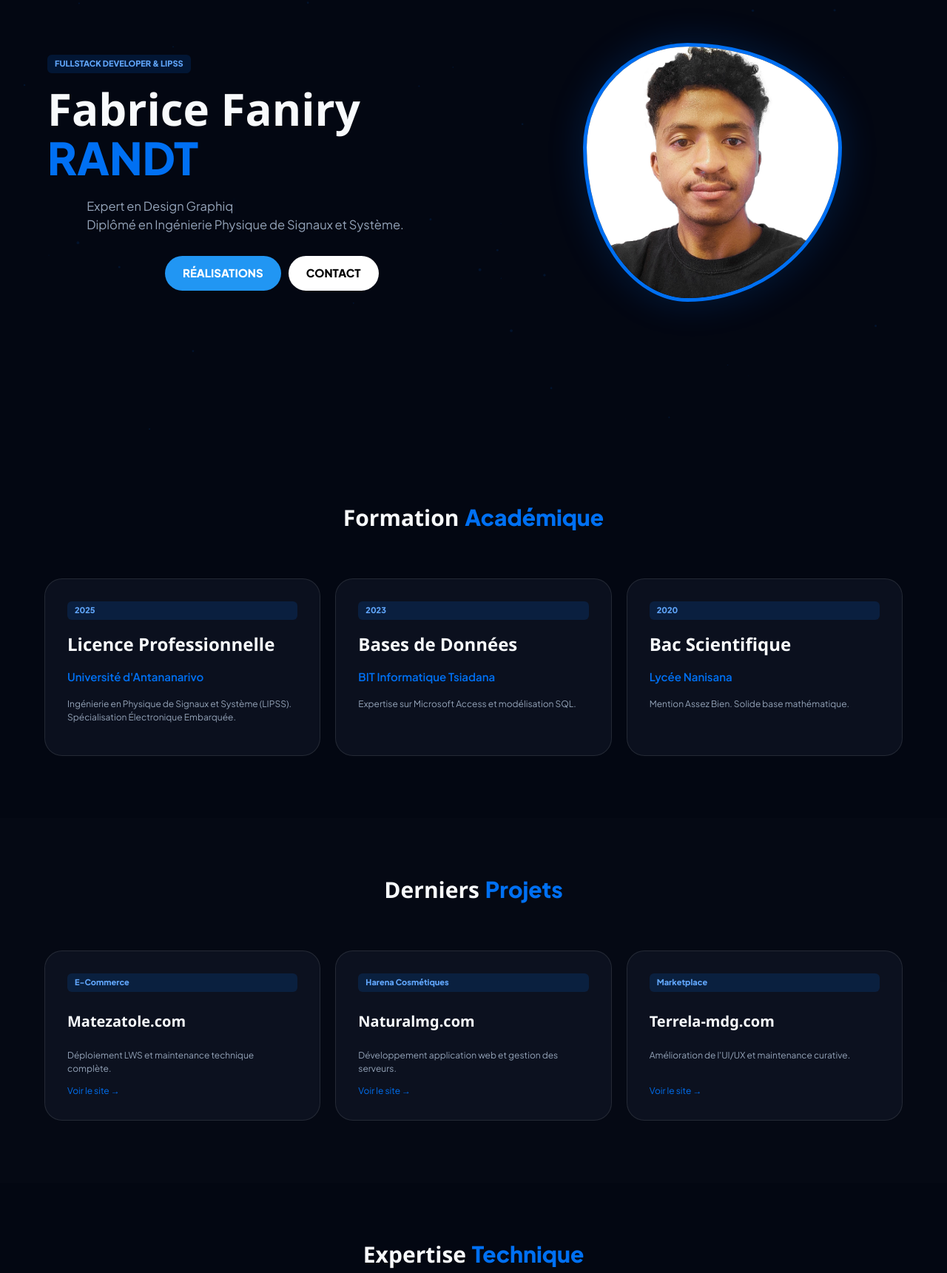
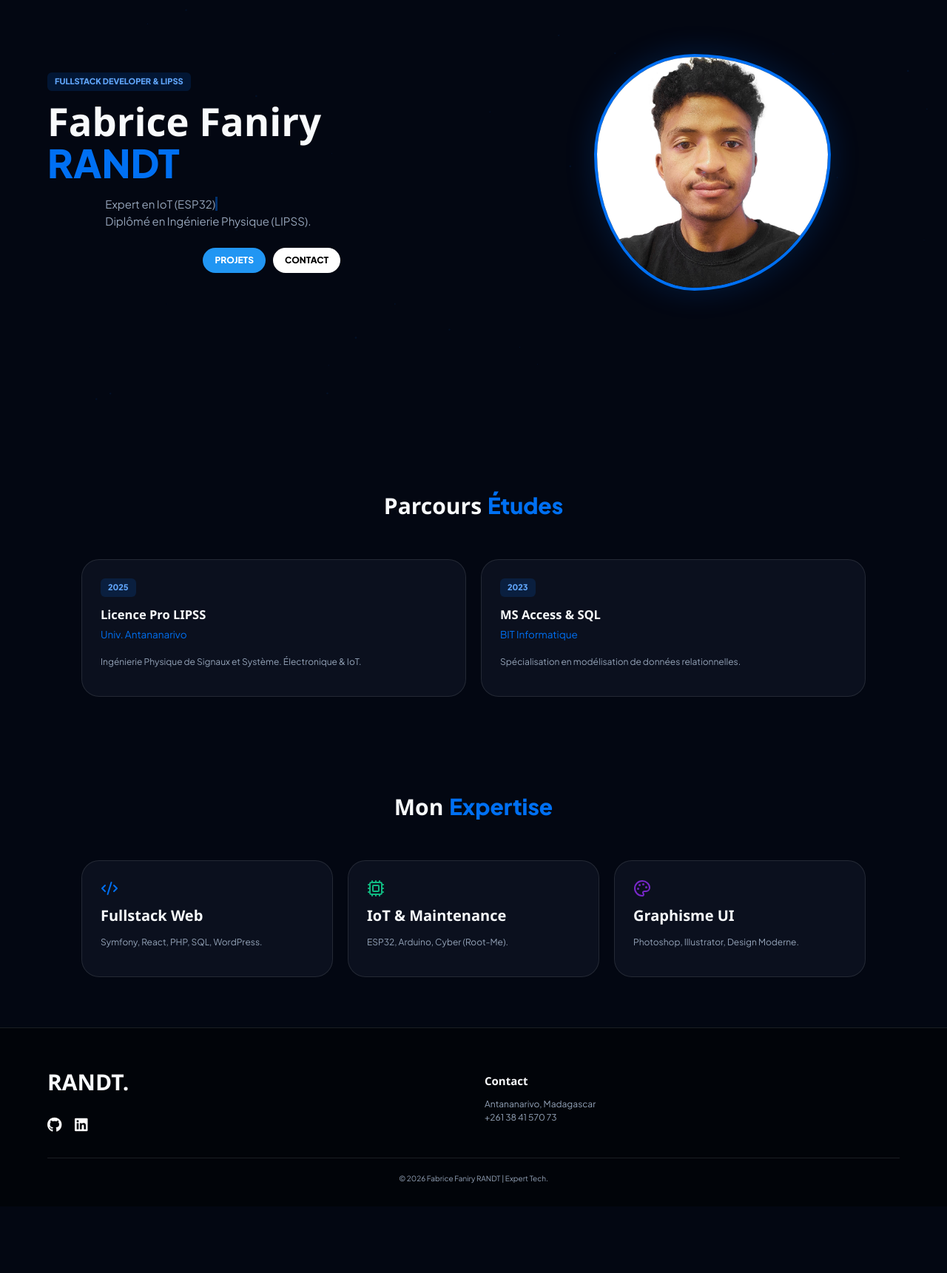
Before and after one commit to FabriceFaniryRANDT4050/randtfabricefaniry_portfolio, a plain HTML site: page index.html in a window 1280 px wide. Shown: the part 197-1918 px from the top of the page at 74% size. After the commit the page ends 1828 px from the top, so only its background shows below. Drawn offline with nearby package versions, Linux system fonts and the light colour scheme.

Commit message:
Update index.html V1.5

```diff
--- a/index.html
+++ b/index.html
@@ -25,44 +25,41 @@
 
         #bg-canvas { position: fixed; top: 0; left: 0; z-index: -1; opacity: 0.3; pointer-events: none; }
 
-        /* HEADER RESPONSIVE */
+        /* HEADER & NAVIGATION */
         .main-header {
             position: fixed; top: 0; width: 100%; z-index: 1000;
             background: rgba(3, 7, 18, 0.85); backdrop-filter: blur(20px);
-            border-bottom: 1px solid var(--border); padding: 10px 5%;
+            border-bottom: 1px solid var(--border); padding: 12px 5%;
             display: flex; justify-content: space-between; align-items: center;
         }
-        .nav-links { display: flex; gap: 20px; }
+
+        .nav-links { display: flex; gap: 25px; }
         .nav-links a { color: var(--text-dim); text-decoration: none; font-size: 13px; font-weight: 600; transition: 0.3s; }
         .nav-links a:hover { color: var(--primary); }
 
+        /* HAMBURGER MENU */
+        .menu-btn { display: none; background: none; border: none; color: white; font-size: 24px; cursor: pointer; z-index: 1100; }
+
+        .mobile-nav {
+            position: fixed; top: 0; right: -100%; width: 70%; height: 100vh;
+            background: #030712; z-index: 1050; display: flex; flex-direction: column;
+            justify-content: center; align-items: center; gap: 30px;
+            transition: 0.4s cubic-bezier(0.4, 0, 0.2, 1); border-left: 1px solid var(--border);
+        }
+        .mobile-nav.active { right: 0; }
+        .mobile-nav a { font-size: 1.2rem; color: white; text-decoration: none; font-weight: 700; }
+
         /* --- HERO SECTION RESPONSIVE --- */
-        .hero {
-            min-height: 100vh;
-            display: flex;
-            align-items: center;
-            justify-content: center;
-            padding: 120px 5% 60px;
-        }
-        .hero-container {
-            max-width: 1200px;
-            width: 100%;
-            display: flex;
-            align-items: center;
-            justify-content: space-between;
-            gap: 40px;
-        }
+        .hero { min-height: 100vh; display: flex; align-items: center; justify-content: center; padding: 100px 5% 40px; }
+        .hero-container { max-width: 1200px; width: 100%; display: flex; align-items: center; gap: 40px; }
 
         .profile-box { flex: 1; display: flex; justify-content: center; }
         .profile-img {
-            width: 100%;
-            max-width: 350px;
-            aspect-ratio: 1/1;
+            width: 100%; max-width: 320px; aspect-ratio: 1/1;
             border-radius: 30% 70% 70% 30% / 30% 30% 70% 70%;
-            object-fit: cover;
-            border: 5px solid var(--primary);
+            object-fit: cover; border: 4px solid var(--primary);
             animation: morph 8s ease-in-out infinite;
-            box-shadow: 0 0 50px rgba(0, 112, 243, 0.2);
+            box-shadow: 0 0 40px rgba(0, 112, 243, 0.2);
         }
         @keyframes morph {
             0%, 100% { border-radius: 30% 70% 70% 30% / 30% 30% 70% 70%; }
@@ -70,64 +67,34 @@
         }
 
         .hero-text { flex: 1.2; }
-        .hero-text h1 { font-size: clamp(2rem, 6vw, 4rem); font-weight: 800; line-height: 1.1; margin: 0; }
+        .hero-text h1 { font-size: clamp(2rem, 5vw, 3.5rem); font-weight: 800; line-height: 1.1; margin: 0; }
         .typing-effect { border-right: 3px solid var(--primary); animation: blink 0.7s infinite; }
         @keyframes blink { 50% { border-color: transparent; } }
 
-        /* --- BENTO GRID SYSTEM RESPONSIVE --- */
-        .bento-grid {
-            display: grid;
-            grid-template-columns: repeat(auto-fit, minmax(300px, 1fr));
-            gap: 20px;
-            max-width: 1200px;
-            margin: 0 auto;
-            padding: 20px;
-        }
-        .card {
-            background: var(--card-bg);
-            border: 1px solid var(--border);
-            border-radius: 24px;
-            padding: 30px;
-            transition: 0.4s ease;
-            position: relative;
-            overflow: hidden;
-            display: flex;
-            flex-direction: column;
-            height: 100%;
-        }
+        /* --- CARDS & GRID --- */
+        .bento-grid { display: grid; grid-template-columns: repeat(auto-fit, minmax(300px, 1fr)); gap: 20px; max-width: 1200px; margin: 0 auto; padding: 20px; }
+        .card { background: var(--card-bg); border: 1px solid var(--border); border-radius: 24px; padding: 25px; transition: 0.4s; height: 100%; display: flex; flex-direction: column; }
         .card:hover { border-color: var(--primary); transform: translateY(-5px); background: rgba(255,255,255,0.05); }
+        .tag { background: rgba(0, 112, 243, 0.15); color: #60a5fa; padding: 4px 10px; border-radius: 6px; font-size: 11px; font-weight: 700; display: inline-block; margin-bottom: 12px; width: fit-content; }
 
-        .tag { background: rgba(0, 112, 243, 0.15); color: #60a5fa; padding: 4px 10px; border-radius: 6px; font-size: 11px; font-weight: 700; display: inline-block; margin-bottom: 15px; }
-        .skill-item { display: flex; align-items: flex-start; gap: 10px; margin-bottom: 12px; }
-        .skill-item i { color: var(--primary); margin-top: 4px; font-size: 0.9rem; }
+        /* --- FOOTER --- */
+        .footer { background: #010409; border-top: 1px solid var(--border); padding: 50px 5% 30px; }
+        .footer-grid { display: grid; grid-template-columns: repeat(auto-fit, minmax(200px, 1fr)); gap: 30px; max-width: 1200px; margin: 0 auto; }
 
-        /* --- FOOTER GRID --- */
-        .footer { background: #010409; border-top: 1px solid var(--border); padding: 60px 5% 30px; }
-        .footer-grid {
-            display: grid;
-            grid-template-columns: repeat(auto-fit, minmax(200px, 1fr));
-            gap: 40px;
-            max-width: 1200px;
-            margin: 0 auto;
-        }
-
-        /* --- ANIMATIONS DE SCROLL --- */
+        /* --- REVEAL --- */
         .reveal { opacity: 0; transform: translateY(30px); transition: 0.8s ease-out; }
         .reveal.active { opacity: 1; transform: translateY(0); }
 
-        /* --- MEDIA QUERIES --- */
+        /* --- MOBILE ADJUSTMENTS --- */
         @media (max-width: 992px) {
-            .hero-container { flex-direction: column; text-align: center; gap: 40px; }
+            .hero-container { flex-direction: column; text-align: center; }
             .hero-text { order: 2; }
-            .profile-box { order: 1; }
-            .nav-links { display: none; } /* On cache le menu sur petit mobile pour simplifier */
-        }
-
-        @media (max-width: 480px) {
-            .hero { padding-top: 100px; }
+            .profile-box { order: 1; margin-bottom: 20px; }
+            .profile-img { max-width: 180px; } /* Taille réduite sur mobile */
+            .nav-links { display: none; }
+            .menu-btn { display: block; }
             .hero-text h1 { font-size: 2.2rem; }
-            .card { padding: 20px; }
-            .bento-grid { grid-template-columns: 1fr; }
+            .hero-text p { font-size: 1rem; margin-bottom: 20px; }
         }
     </style>
 </head>
@@ -136,111 +103,89 @@
     <canvas id="bg-canvas"></canvas>
 
     <header class="main-header">
-        <div style="display: flex; align-items: center; gap: 12px;">
-            <img src="MonLogo.png" alt="Logo" style="height:30px" onerror="this.src='https://cdn-icons-png.flaticon.com/512/606/606203.png'">
-            <span style="font-weight: 800; font-size: 1.1rem; letter-spacing: 1px;">RANDT.</span>
+        <div style="display: flex; align-items: center; gap: 10px;">
+            <img src="MonLogo.png" alt="Logo" style="height:28px" onerror="this.src='https://cdn-icons-png.flaticon.com/512/606/606203.png'">
+            <span style="font-weight: 800; font-size: 1.1rem;">RANDT.</span>
         </div>
+
         <nav class="nav-links">
             <a href="#home">ACCUEIL</a>
             <a href="#parcours">PARCOURS</a>
             <a href="#projets">PROJETS</a>
             <a href="#expertise">EXPERTISE</a>
         </nav>
+
+        <button class="menu-btn" onclick="toggleMenu()">
+            <i class="fa fa-bars" id="menu-icon"></i>
+        </button>
     </header>
+
+    <div class="mobile-nav" id="mobileNav">
+        <a href="#home" onclick="toggleMenu()">ACCUEIL</a>
+        <a href="#parcours" onclick="toggleMenu()">PARCOURS</a>
+        <a href="#projets" onclick="toggleMenu()">PROJETS</a>
+        <a href="#expertise" onclick="toggleMenu()">EXPERTISE</a>
+        <a href="mailto:randtfabricefaniry@gmail.com" class="w3-button w3-blue w3-round-large">Contact</a>
+    </div>
 
     <section class="hero" id="home">
         <div class="hero-container">
             <div class="hero-text reveal">
                 <div class="tag">FULLSTACK DEVELOPER & LIPSS</div>
                 <h1>Fabrice Faniry<br><span style="color:var(--primary)">RANDT</span></h1>
-                <p style="font-size: 1.1rem; color: var(--text-dim); max-width: 500px; margin: 20px auto 30px;">
+                <p style="color: var(--text-dim); margin: 15px auto 25px; line-height: 1.5; max-width: 450px;">
                     Expert en <span class="typing-effect" id="type"></span><br>
-                    Diplômé en Ingénierie Physique de Signaux et Système.
+                    Diplômé en Ingénierie Physique (LIPSS).
                 </p>
-                <div style="display: flex; gap: 10px; justify-content: center; flex-wrap: wrap;">
-                    <a href="#projets" class="w3-button w3-blue w3-round-xxlarge w3-padding-large"><b>RÉALISATIONS</b></a>
-                    <a href="mailto:randtfabricefaniry@gmail.com" class="w3-button w3-white w3-round-xxlarge w3-padding-large"><b>CONTACT</b></a>
+                <div style="display: flex; gap: 10px; justify-content: center;">
+                    <a href="#projets" class="w3-button w3-blue w3-round-xxlarge w3-small"><b>PROJETS</b></a>
+                    <a href="mailto:randtfabricefaniry@gmail.com" class="w3-button w3-white w3-round-xxlarge w3-small"><b>CONTACT</b></a>
                 </div>
             </div>
             <div class="profile-box reveal">
-                <img src="PHOTOBOKY.jpg" alt="Fabrice Faniry" class="profile-img" onerror="this.src='https://images.unsplash.com/photo-1507003211169-0a1dd7228f2d?w=500'">
+                <img src="PHOTOBOKY.jpg" alt="Fabrice Faniry" class="profile-img" onerror="this.src='https://images.unsplash.com/photo-1507003211169-0a1dd7228f2d?w=400'">
             </div>
         </div>
     </section>
 
-    <div class="w3-padding-64" id="parcours">
-        <div class="w3-content" style="max-width:1200px">
-            <h2 class="w3-center reveal" style="font-weight: 800; margin-bottom: 40px;">Formation <span style="color:var(--primary)">Académique</span></h2>
+    <div class="w3-padding-48" id="parcours">
+        <div class="w3-content" style="max-width:1100px">
+            <h2 class="w3-center reveal" style="font-weight: 800; margin-bottom: 30px;">Parcours <span style="color:var(--primary)">Études</span></h2>
             <div class="bento-grid">
                 <div class="card reveal">
                     <div class="tag">2025</div>
-                    <h3 style="font-weight: 800; margin-top:0">Licence Professionnelle</h3>
-                    <p style="color: var(--primary); font-weight: 600; margin: 5px 0;">Université d'Antananarivo</p>
-                    <p class="w3-small" style="color: var(--text-dim);">Ingénierie en Physique de Signaux et Système (LIPSS). Spécialisation Électronique Embarquée.</p>
+                    <h3 style="font-weight: 800; margin:0; font-size:1.1rem">Licence Pro LIPSS</h3>
+                    <p style="color: var(--primary); font-size: 0.9rem; margin: 5px 0;">Univ. Antananarivo</p>
+                    <p class="w3-small" style="color: var(--text-dim);">Ingénierie Physique de Signaux et Système. Électronique & IoT.</p>
                 </div>
                 <div class="card reveal">
                     <div class="tag">2023</div>
-                    <h3 style="font-weight: 800; margin-top:0">Bases de Données</h3>
-                    <p style="color: var(--primary); font-weight: 600; margin: 5px 0;">BIT Informatique Tsiadana</p>
-                    <p class="w3-small" style="color: var(--text-dim);">Expertise sur Microsoft Access et modélisation SQL.</p>
-                </div>
-                <div class="card reveal">
-                    <div class="tag">2020</div>
-                    <h3 style="font-weight: 800; margin-top:0">Bac Scientifique</h3>
-                    <p style="color: var(--primary); font-weight: 600; margin: 5px 0;">Lycée Nanisana</p>
-                    <p class="w3-small" style="color: var(--text-dim);">Mention Assez Bien. Solide base mathématique.</p>
+                    <h3 style="font-weight: 800; margin:0; font-size:1.1rem">MS Access & SQL</h3>
+                    <p style="color: var(--primary); font-size: 0.9rem; margin: 5px 0;">BIT Informatique</p>
+                    <p class="w3-small" style="color: var(--text-dim);">Spécialisation en modélisation de données relationnelles.</p>
                 </div>
             </div>
         </div>
     </div>
 
-    <div class="w3-padding-64" id="projets" style="background: rgba(255,255,255,0.01)">
-        <div class="w3-content" style="max-width:1200px">
-            <h2 class="w3-center reveal" style="font-weight: 800; margin-bottom: 40px;">Derniers <span style="color:var(--primary)">Projets</span></h2>
+    <div class="w3-padding-48" id="expertise">
+        <div class="w3-content" style="max-width:1100px">
+            <h2 class="w3-center reveal" style="font-weight: 800; margin-bottom: 30px;">Mon <span style="color:var(--primary)">Expertise</span></h2>
             <div class="bento-grid">
                 <div class="card reveal">
-                    <div class="tag">E-Commerce</div>
-                    <h4 style="font-weight: 800;">Matezatole.com</h4>
-                    <p class="w3-small" style="color: var(--text-dim);">Déploiement LWS et maintenance technique complète.</p>
-                    <a href="https://matezatole.com" style="color:var(--primary); text-decoration:none; font-size:12px; margin-top:auto">Voir le site →</a>
+                    <i data-lucide="code-2" style="color:var(--primary); margin-bottom:10px"></i>
+                    <h4 style="font-weight: 800; margin:0">Fullstack Web</h4>
+                    <p class="w3-small" style="color: var(--text-dim);">Symfony, React, PHP, SQL, WordPress.</p>
                 </div>
                 <div class="card reveal">
-                    <div class="tag">Harena Cosmétiques</div>
-                    <h4 style="font-weight: 800;">Naturalmg.com</h4>
-                    <p class="w3-small" style="color: var(--text-dim);">Développement application web et gestion des serveurs.</p>
-                    <a href="https://naturalmg.com" style="color:var(--primary); text-decoration:none; font-size:12px; margin-top:auto">Voir le site →</a>
+                    <i data-lucide="cpu" style="color:#10b981; margin-bottom:10px"></i>
+                    <h4 style="font-weight: 800; margin:0">IoT & Maintenance</h4>
+                    <p class="w3-small" style="color: var(--text-dim);">ESP32, Arduino, Cyber (Root-Me).</p>
                 </div>
                 <div class="card reveal">
-                    <div class="tag">Marketplace</div>
-                    <h4 style="font-weight: 800;">Terrela-mdg.com</h4>
-                    <p class="w3-small" style="color: var(--text-dim);">Amélioration de l'UI/UX et maintenance curative.</p>
-                    <a href="https://terrela-mdg.com" style="color:var(--primary); text-decoration:none; font-size:12px; margin-top:auto">Voir le site →</a>
-                </div>
-            </div>
-        </div>
-    </div>
-
-    <div class="w3-padding-64" id="expertise">
-        <div class="w3-content" style="max-width:1200px">
-            <h2 class="w3-center reveal" style="font-weight: 800; margin-bottom: 40px;">Expertise <span style="color:var(--primary)">Technique</span></h2>
-            <div class="bento-grid">
-                <div class="card reveal">
-                    <i data-lucide="code-2" style="width:35px; height:35px; color:var(--primary); margin-bottom:15px"></i>
-                    <h3 style="font-weight: 800; margin-top:0">Développement</h3>
-                    <div class="skill-item"><i class="fa fa-check"></i><span class="w3-small">Symfony, React, WordPress, SQL.</span></div>
-                    <div class="skill-item"><i class="fa fa-check"></i><span class="w3-small">Python, C++, PHP, Tailwind CSS.</span></div>
-                </div>
-                <div class="card reveal">
-                    <i data-lucide="palette" style="width:35px; height:35px; color:var(--accent); margin-bottom:15px"></i>
-                    <h3 style="font-weight: 800;">Design Graphique</h3>
-                    <div class="skill-item"><i class="fa fa-check"></i><span class="w3-small">Photoshop & Illustrator (Adobe).</span></div>
-                    <div class="skill-item"><i class="fa fa-check"></i><span class="w3-small">UI/UX Design & Chartes Graphiques.</span></div>
-                </div>
-                <div class="card reveal">
-                    <i data-lucide="cpu" style="width:35px; height:35px; color:#10b981; margin-bottom:15px"></i>
-                    <h3 style="font-weight: 800;">Maintenance & IoT</h3>
-                    <div class="skill-item"><i class="fa fa-check"></i><span class="w3-small">IoT (ESP32) & Reconnaissance Faciale.</span></div>
-                    <div class="skill-item"><i class="fa fa-check"></i><span class="w3-small">Cybersecurity CTF (Root-Me).</span></div>
+                    <i data-lucide="palette" style="color:var(--accent); margin-bottom:10px"></i>
+                    <h4 style="font-weight: 800; margin:0">Graphisme UI</h4>
+                    <p class="w3-small" style="color: var(--text-dim);">Photoshop, Illustrator, Design Moderne.</p>
                 </div>
             </div>
         </div>
@@ -250,58 +195,49 @@
         <div class="footer-grid">
             <div>
                 <h2 style="font-weight: 800; margin:0">RANDT.</h2>
-                <p style="color:var(--text-dim); font-size: 14px; margin-top:20px;">
-                    Expert Digital diplômé en électronique et informatique.
-                </p>
-                <div style="margin-top:25px">
-                    <a href="https://github.com/FabriceFaniryRANDT4050" style="color:white; font-size:20px; margin-right:20px"><i class="fa-brands fa-github"></i></a>
+                <div style="margin-top:20px">
+                    <a href="https://github.com/FabriceFaniryRANDT4050" style="color:white; font-size:20px; margin-right:15px"><i class="fa-brands fa-github"></i></a>
                     <a href="https://www.linkedin.com/in/fabrice-faniry-randriamahatratra-8aa11727" style="color:white; font-size:20px"><i class="fa-brands fa-linkedin"></i></a>
                 </div>
             </div>
             <div>
-                <h4 style="font-weight: 800; margin-bottom:20px">Contact</h4>
-                <p class="w3-small" style="color:var(--text-dim)"><i class="fa fa-map-marker-alt w3-text-blue"></i> &nbsp; Ambatomaro, Antananarivo</p>
-                <p class="w3-small" style="color:var(--text-dim)"><i class="fa fa-phone w3-text-blue"></i> &nbsp; +261 38 41 570 73</p>
-                <p class="w3-small" style="color:var(--text-dim)"><i class="fa fa-envelope w3-text-blue"></i> &nbsp; randtfabricefaniry@gmail.com</p>
-            </div>
-            <div>
-                <h4 style="font-weight: 800; margin-bottom:20px">Services</h4>
-                <ul style="list-style:none; padding:0; font-size:13px; color:var(--text-dim)">
-                    <li style="margin-bottom:8px">Applications Web Métier</li>
-                    <li style="margin-bottom:8px">Identité Visuelle / Print</li>
-                    <li style="margin-bottom:8px">Architecture Systèmes IoT</li>
-                </ul>
+                <h4 style="font-weight: 800; font-size: 1rem;">Contact</h4>
+                <p class="w3-small" style="color:var(--text-dim)">Antananarivo, Madagascar<br>+261 38 41 570 73</p>
             </div>
         </div>
-        <div class="w3-center w3-padding-32" style="border-top:1px solid var(--border); margin-top:40px; font-size:11px; color:var(--text-dim)">
-            © 2026 Fabrice Faniry RANDTRIAMAHATRATRA | Expert Tech & Design.
+        <div class="w3-center" style="border-top:1px solid var(--border); margin-top:30px; padding-top:20px; font-size:10px; color:var(--text-dim)">
+            © 2026 Fabrice Faniry RANDT | Expert Tech.
         </div>
     </footer>
 
     <script>
         lucide.createIcons();
 
-        // Animation de texte (Typing Effect)
+        // Menu Toggle
+        function toggleMenu() {
+            const nav = document.getElementById('mobileNav');
+            const icon = document.getElementById('menu-icon');
+            nav.classList.toggle('active');
+            icon.classList.toggle('fa-bars');
+            icon.classList.toggle('fa-times');
+        }
+
+        // Typing Effect
         const typeTarget = document.getElementById('type');
-        const words = ["Symfony & React", "Design Graphique", "Ingénierie IoT", "Cybersécurité"];
+        const words = ["Symfony & React", "IoT (ESP32)", "Design Graphique", "Cybersécurité"];
         let wordIdx = 0, charIdx = 0, isDeleting = false;
 
         function type() {
             const currentWord = words[wordIdx];
             typeTarget.textContent = isDeleting ? currentWord.substring(0, charIdx - 1) : currentWord.substring(0, charIdx + 1);
             charIdx = isDeleting ? charIdx - 1 : charIdx + 1;
-
-            if (!isDeleting && charIdx === currentWord.length) {
-                isDeleting = true; setTimeout(type, 2000);
-            } else if (isDeleting && charIdx === 0) {
-                isDeleting = false; wordIdx = (wordIdx + 1) % words.length; setTimeout(type, 500);
-            } else {
-                setTimeout(type, isDeleting ? 50 : 100);
-            }
+            if (!isDeleting && charIdx === currentWord.length) { isDeleting = true; setTimeout(type, 1500); }
+            else if (isDeleting && charIdx === 0) { isDeleting = false; wordIdx = (wordIdx + 1) % words.length; setTimeout(type, 500); }
+            else { setTimeout(type, isDeleting ? 40 : 80); }
         }
         type();
 
-        // Reveal Animation on Scroll
+        // Scroll Reveal
         function reveal() {
             document.querySelectorAll(".reveal").forEach(el => {
                 if (el.getBoundingClientRect().top < window.innerHeight - 50) el.classList.add("active");
@@ -310,40 +246,19 @@
         window.addEventListener("scroll", reveal);
         window.onload = reveal;
 
-        // Background Particles
+        // Particle background (optimisé)
         const canvas = document.getElementById('bg-canvas');
         const ctx = canvas.getContext('2d');
         canvas.width = window.innerWidth; canvas.height = window.innerHeight;
         let particles = [];
-        class Particle {
-            constructor() {
-                this.x = Math.random() * canvas.width;
-                this.y = Math.random() * canvas.height;
-                this.size = Math.random() * 2;
-                this.speedX = Math.random() * 0.4 - 0.2;
-                this.speedY = Math.random() * 0.4 - 0.2;
-            }
-            update() {
-                this.x += this.speedX; this.y += this.speedY;
-                if (this.x > canvas.width) this.x = 0; if (this.y > canvas.height) this.y = 0;
-            }
-            draw() {
-                ctx.fillStyle = 'rgba(0, 112, 243, 0.4)';
-                ctx.beginPath(); ctx.arc(this.x, this.y, this.size, 0, Math.PI * 2); ctx.fill();
-            }
+        class P {
+            constructor() { this.x = Math.random()*canvas.width; this.y = Math.random()*canvas.height; this.s = Math.random()*1.5; this.vx = Math.random()*0.3-0.15; this.vy = Math.random()*0.3-0.15; }
+            u() { this.x += this.vx; this.y += this.vy; if (this.x > canvas.width) this.x=0; if (this.y > canvas.height) this.y=0; }
+            d() { ctx.fillStyle = 'rgba(0,112,243,0.3)'; ctx.beginPath(); ctx.arc(this.x, this.y, this.s, 0, Math.PI*2); ctx.fill(); }
         }
-        for (let i = 0; i < 60; i++) particles.push(new Particle());
-        function animate() {
-            ctx.clearRect(0, 0, canvas.width, canvas.height);
-            particles.forEach(p => { p.update(); p.draw(); });
-            requestAnimationFrame(animate);
-        }
+        for(let i=0; i<50; i++) particles.push(new P());
+        function animate() { ctx.clearRect(0,0,canvas.width,canvas.height); particles.forEach(p => { p.u(); p.d(); }); requestAnimationFrame(animate); }
         animate();
-
-        window.addEventListener('resize', () => {
-            canvas.width = window.innerWidth;
-            canvas.height = window.innerHeight;
-        });
     </script>
 </body>
 </html>
```
